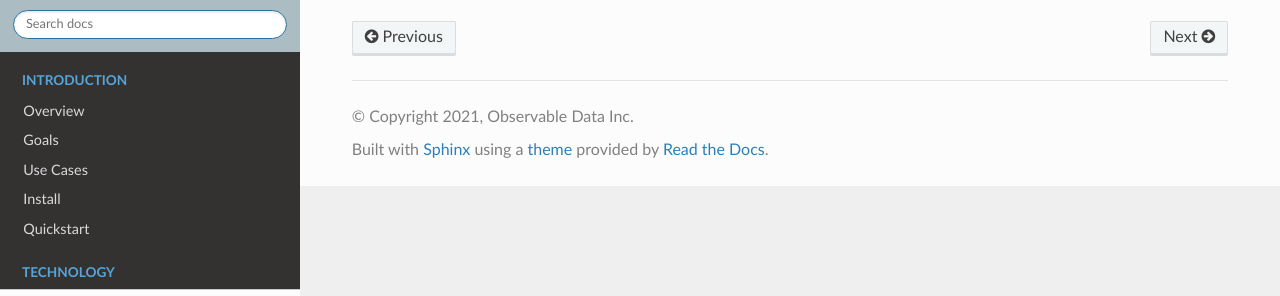
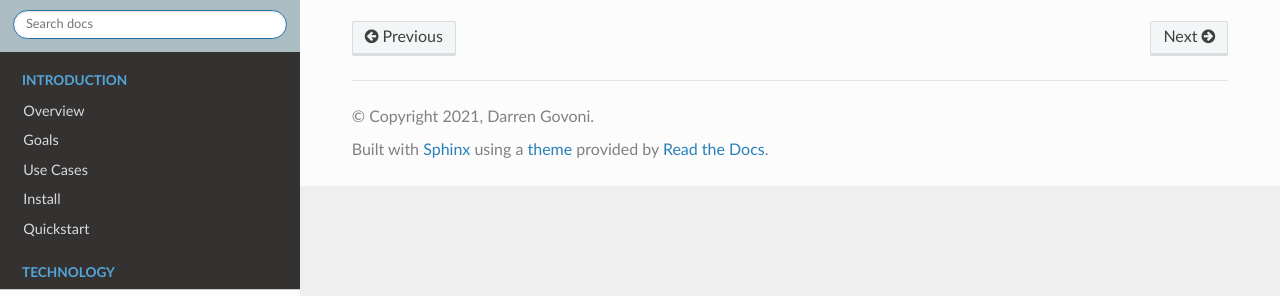
Before and after one commit to radiantone/pyfi, a Sphinx documentation site: the page built from docs/design/index.rst, in a window 1280 px wide. Shown: the part 139-435 px from the top of the page. Built offline with Sphinx 7.4.7 and the Read the Docs theme 2.0.0, drawn with Linux system fonts in a browser that asks for light colours.

Commit message:
Updated docs

```diff
--- a/docs/conf.py
+++ b/docs/conf.py
@@ -18,7 +18,7 @@ sys.path.insert(0, os.path.abspath('..'))
 # -- Project information -----------------------------------------------------
 
 project = 'PYFI'
-copyright = '2021, Observable Data Inc'
+copyright = '2021, Darren Govoni'
 author = 'Darren Govoni'
 
 # The full version, including alpha/beta/rc tags
```
